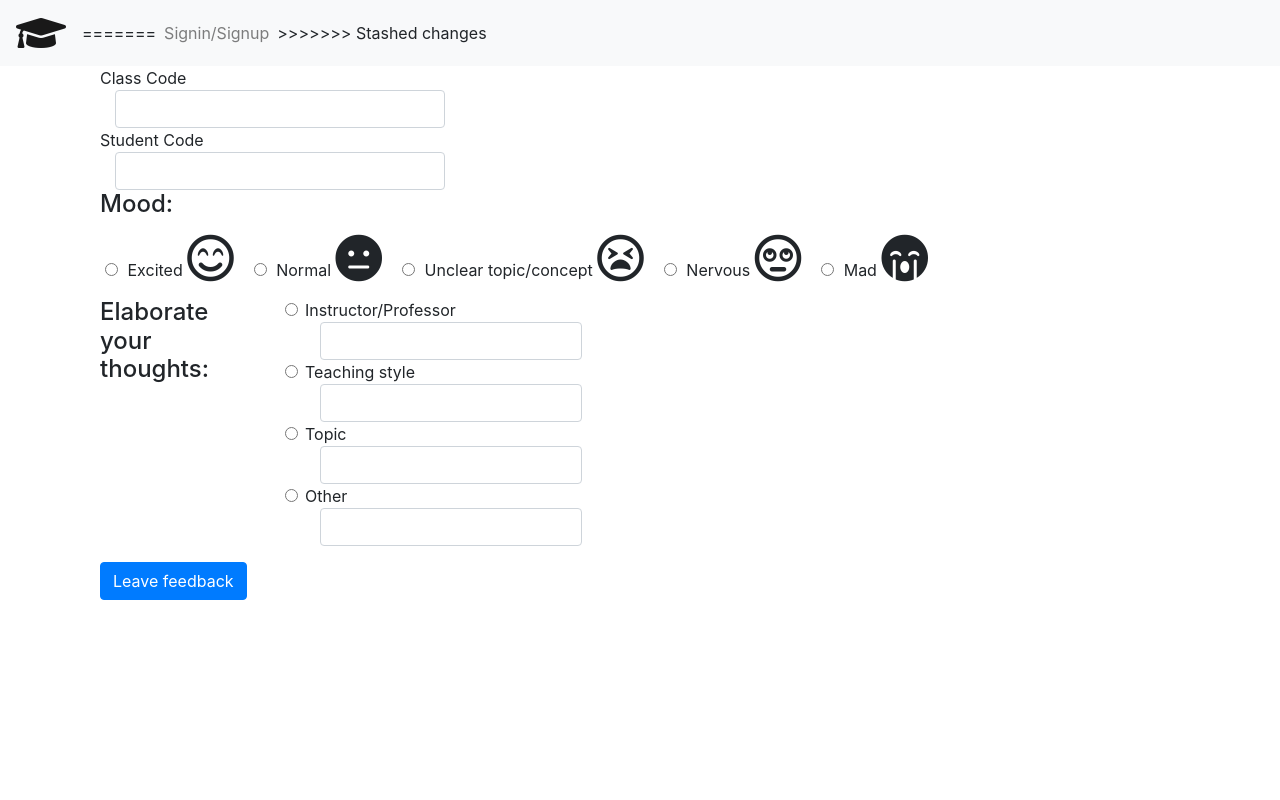
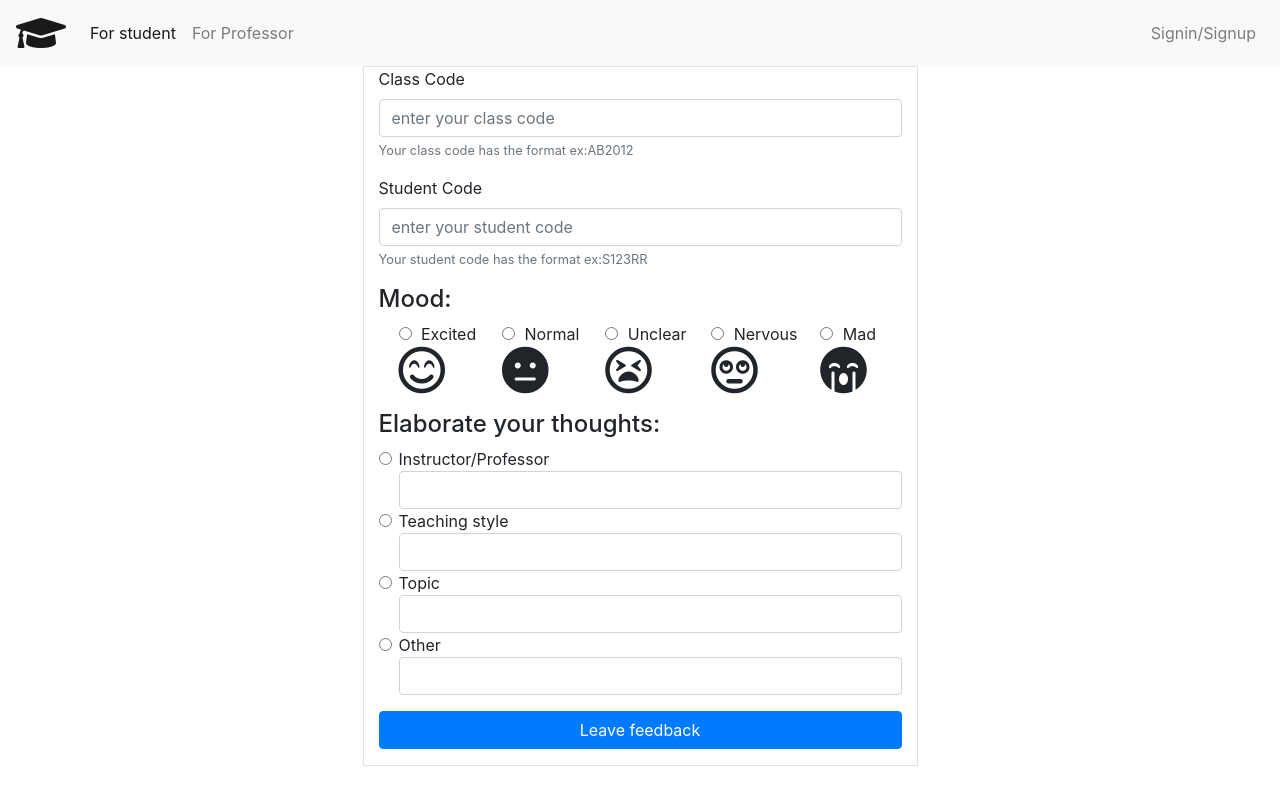
Before and after one commit to Asilkin1/student-feedback, a Flask app: template templates/student.html in a window 1280 px wide. Run offline with Flask 2, Linux system fonts and the light colour scheme; the template is opened without the code that fills it, so the values that code supplies are empty; some libraries are stand-ins or nearby versions.

Commit message:
Student form updated

```diff
--- a/app.py
+++ b/app.py
@@ -8,9 +8,9 @@ app = Flask(__name__)
 
 @app.route('/', methods=["POST", "GET"])
 def index():
-    return render_template('submit.html', title='submit')
+    return render_template('index.html', title='submit')
 
-@app.route('/student', methods=["POST", "GET"])
+@app.route('/student.html', methods=["POST", "GET"])
 def student():
     if request.method == 'GET':
         #Delete existing data in database (can change this later)
--- a/templates/base.html
+++ b/templates/base.html
@@ -14,7 +14,7 @@
         </button>
         <a class="navbar-brand" href="/"><i class="fas fa-graduation-cap fa-2x"></i></a>
 
-        <!-- <div class="collapse navbar-collapse" id="navbarTogglerDemo03">
+        <div class="collapse navbar-collapse" id="navbarTogglerDemo03">
             <ul class="navbar-nav mr-auto mt-2 mt-lg-0">
                 <li class="nav-item active">
                     <a class="nav-link" href="student.html">For student<span class="sr-only">(current)</span></a>
@@ -23,18 +23,16 @@
                     <a class="nav-link" href="professor.html">For Professor</a>
                 </li>
             </ul>
+        </div>
 
-<<<<<<< Updated upstream
-        </div> -->
-=======
-            <ul class="navbar-nav mt-2 mt-lg-0">
-                <li class="nav-item">
-                    <a class="nav-link" href="#">Signin/Signup</a>
-                </li>
-            </ul>
+        <ul class="navbar-nav mt-2 mt-lg-0">
+            <li class="nav-item">
+                <a class="nav-link" href="#">Signin/Signup</a>
+            </li>
+        </ul>
 
         </div>
->>>>>>> Stashed changes
+
     </nav>
     <!-- Render other templates inside this block -->
     <main role="main" class="container" id="content">
@@ -42,4 +40,5 @@
     </main>
 
 </body>
+
 </html>
--- a/templates/index.html
+++ b/templates/index.html
@@ -20,8 +20,6 @@
         <p class="lead"><a type="button" href="student.html" class="btn btn-dark">leave feedback</a></p>
       </div>
     </div>
-
   </div>
 
-
 {% endblock %}
--- a/templates/student.html
+++ b/templates/student.html
@@ -4,37 +4,39 @@
 {% block content %}
 
 <!-- Content for student page -->
-<div class="container">
+<div class="container mx-auto border col-md-6">
 
-    <form action="/student" method="post">
-        <label class="form-check-label" for="teachingstyle">
-            Class Code
-        </label>
-        <div class="col-sm-4">
-            <input type="text" class="form-control" id="text" name="classCode">
-        </div>
-        <label class="form-check-label" for="teachingstyle">
-            Student Code
-        </label>
-        <div class="col-sm-4">
-            <input type="text" class="form-control" id="text" name="studentCode">
+    <form class="justify-content-md-center" action="/student" method="post">
+        <!-- Class Code row -->
+        <div class="form-group ">
+            <label for="ccode">Class Code</label>
+            <input type="text" class="form-control " id="ccode" name="classCode" aria-describedby="codeHint"
+                placeholder="enter your class code">
+            <small id="codeHint" class="form-text text-muted">Your class code has the format ex:AB2012</small>
         </div>
 
-        <fieldset class="form-group">
-            <div class="row">
-                <legend class="col-form-label col-sm-2 pt-0">
+        <!-- Student Code row -->
+        <div class="form-group">
+            <label for="scode">Student Code</label>
+            <input type="text" class="form-control " id="scode" name="studentCode" aria-describedby="scodeHint"
+                placeholder="enter your student code">
+            <small id="scodeHint" class="form-text text-muted">Your student code has the format ex:S123RR</small>
+        </div>
+
+        <!-- Mood section -->
+        <div class="form-group">
+            <legend>
                 <h4>Mood:</h4>
             </legend>
 
             <!-- Excited -->
-                <div class="col-sm-10 form-check-inline">
+            <div class="form-check-inline">
                 <div class="form-check">
                     <input class="form-check-input" type="radio" name="emoji" id="excited" value="5">
-                        <label class="form-check-label" for="gridRadios1">
+                    <label class="form-check-label" for="excited">
                         Excited
                     </label>
                     <i class="far fa-smile-beam fa-3x"></i>
-
                 </div>
 
             <!-- Normal  -->
@@ -50,7 +52,7 @@
             <div class="form-check">
                 <input class="form-check-input" type="radio" name="emoji" id="unclear" value="3">
                 <label class="form-check-label" for="unclear">
-                            Unclear topic/concept
+                    Unclear
                 </label>
                 <i class="far fa-tired fa-3x"></i>
                 </div>
@@ -75,34 +77,35 @@
 
             </div>
         </div>
-        </fieldset>
+
 
         <!-- Elaborte part -->
-        <div class="form-group row">
-            <div class="col-sm-2">
+        <div class="form-group">
+            <div>
                 <h4>Elaborate your thoughts:</h4>
             </div>
-            <div class="col-md-10">
+            <div>
 
                 <!-- Instructor/Professor -->
                 <div class="form-check">
                     <input class="form-check-input" name="elaborateNumber" type="radio" id="professor"
                         value="Instructor/Professor">
-                    <label class="form-check-label" for="gridCheck1">
+                    <label class="form-check-label" for="professor">
                         Instructor/Professor
                     </label>
-                    <div class="col-sm-4">
+                    <div>
                         <input type="text" name="elaborateText" class="form-control" id="text">
                     </div>
                 </div>
 
                 <!-- Teaching style -->
                 <div class="form-check">
-                    <input class="form-check-input" name="elaborateNumber" type="radio" id="teaching" value="Teaching style">
-                    <label class="form-check-label" for="teachingstyle">
+                    <input class="form-check-input" name="elaborateNumber" type="radio" id="teaching"
+                        value="Teaching style">
+                    <label class="form-check-label" for="teaching">
                         Teaching style
                     </label>
-                    <div class="col-sm-4">
+                    <div>
                         <input type="text" name="elaborateText" class="form-control" id="text">
                     </div>
                 </div>
@@ -110,10 +113,10 @@
                 <!-- Topic -->
                 <div class="form-check">
                     <input class="form-check-input" name="elaborateNumber" type="radio" id="topic" value="Topic">
-                    <label class="form-check-label" for="teachingstyle">
+                    <label class="form-check-label" for="topic">
                         Topic
                     </label>
-                    <div class="col-sm-4">
+                    <div>
                         <input type="text" name="elaborateText" class="form-control" id="text">
                     </div>
                 </div>
@@ -121,10 +124,10 @@
                 <!-- Other -->
                 <div class="form-check">
                     <input class="form-check-input" name="elaborateNumber" type="radio" id="other" value="Other">
-                    <label class="form-check-label" for="teachingstyle">
+                    <label class="form-check-label" for="other">
                         Other
                     </label>
-                    <div class="col-sm-4">
+                    <div>
                         <input type="text" name="elaborateText" class="form-control" id="text">
                     </div>
                 </div>
@@ -133,9 +136,9 @@
         </div>
 
         <!-- Submit button -->
-        <div class="form-group row">
-            <div class="col-sm-10">
-                <button type="submit" class="btn btn-primary">Leave feedback</button>
+        <div class="form-group">
+            <div>
+                <button type="submit" class="btn btn-primary btn-block">Leave feedback</button>
             </div>
         </div>
     </form>
```
Also changed, not shown: templates/submit.html (deleted, +0 -10 lines), database.db. Lines whose indentation alone changed are shown as unchanged.
